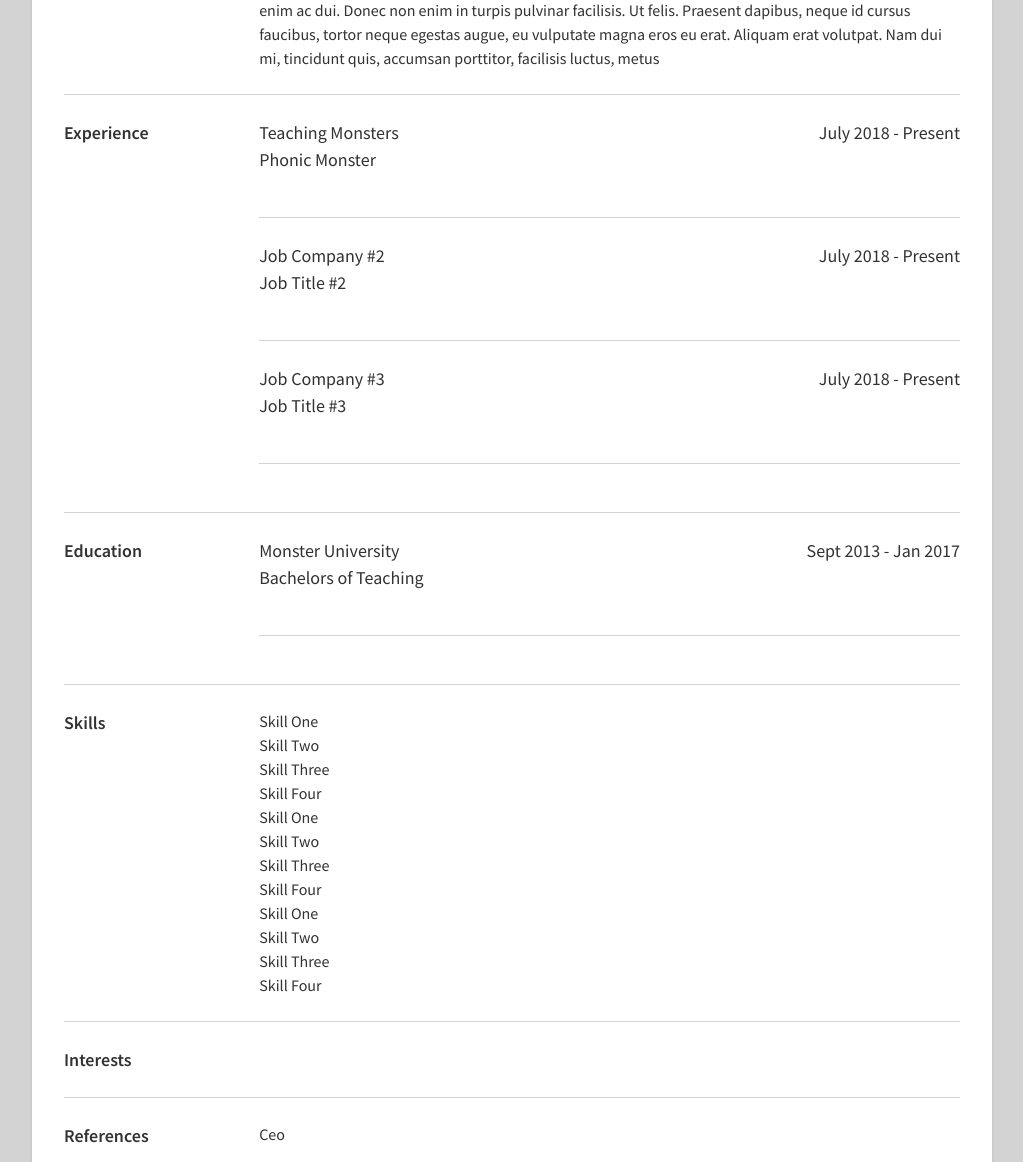
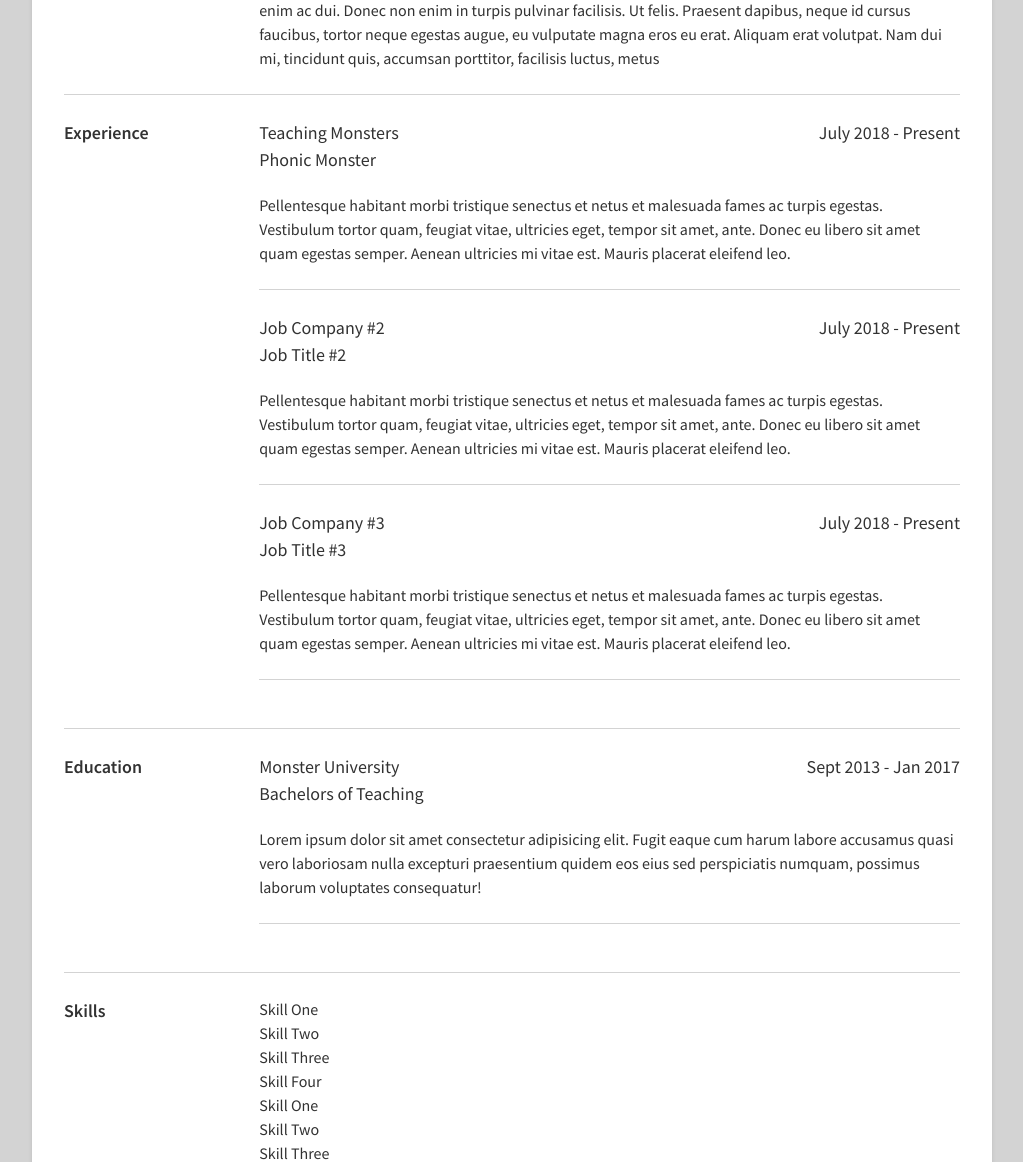
Before and after one commit to AlfyCodes/cmpt-221-labs, a Flask app: template lab2/Resume Project/templates/resume.html in a window 1280 px wide. Shown: the part 348-1510 px from the top of the page, without its empty margins (128-1151 px from the left). Run offline with Flask 2, Linux system fonts and the light colour scheme; the template is opened without the code that fills it, so the values that code supplies are empty; some libraries are stand-ins or nearby versions.

Commit message:
Added <p> place holders for Job Exp and Education

```diff
--- a/lab2/Resume Project/templates/resume.html
+++ b/lab2/Resume Project/templates/resume.html
@@ -71,6 +71,11 @@
                             July 2018 - Present
                         </div>
                     </div>
+                    <!-- Job Title container ends -->
+                    <p>
+                        Pellentesque habitant morbi tristique senectus et netus et malesuada fames ac turpis egestas. Vestibulum tortor quam, feugiat vitae, ultricies eget, tempor sit amet, ante. Donec eu libero sit amet quam egestas semper. Aenean ultricies mi vitae est. Mauris
+                        placerat eleifend leo.
+                    </p>
                 </div>
                 <!--Job #1 Ends-->
 
@@ -85,6 +90,11 @@
                             July 2018 - Present
                         </div>
                     </div>
+                    <!-- Job Title container ends -->
+                    <p>
+                        Pellentesque habitant morbi tristique senectus et netus et malesuada fames ac turpis egestas. Vestibulum tortor quam, feugiat vitae, ultricies eget, tempor sit amet, ante. Donec eu libero sit amet quam egestas semper. Aenean ultricies mi vitae est. Mauris
+                        placerat eleifend leo.
+                    </p>
                 </div>
                 <!--Job #2 End-->
 
@@ -100,6 +110,10 @@
                         </div>
                     </div>
                     <!-- Job Title container ends -->
+                    <p>
+                        Pellentesque habitant morbi tristique senectus et netus et malesuada fames ac turpis egestas. Vestibulum tortor quam, feugiat vitae, ultricies eget, tempor sit amet, ante. Donec eu libero sit amet quam egestas semper. Aenean ultricies mi vitae est. Mauris
+                        placerat eleifend leo.
+                    </p>
                 </div>
                 <!--Job #3 End-->
             </div>
@@ -123,6 +137,10 @@
                             Sept 2013 - Jan 2017
                         </div>
                     </div>
+                    <!--!!SKILL REM!! You can type Lorem and it will auto fill.-->
+                    <p>
+                        Lorem ipsum dolor sit amet consectetur adipisicing elit. Fugit eaque cum harum labore accusamus quasi vero laboriosam nulla excepturi praesentium quidem eos eius sed perspiciatis numquam, possimus laborum voluptates consequatur!
+                    </p>
                 </div>
                 <!--Education #1 Ends-->
             </div>
```
